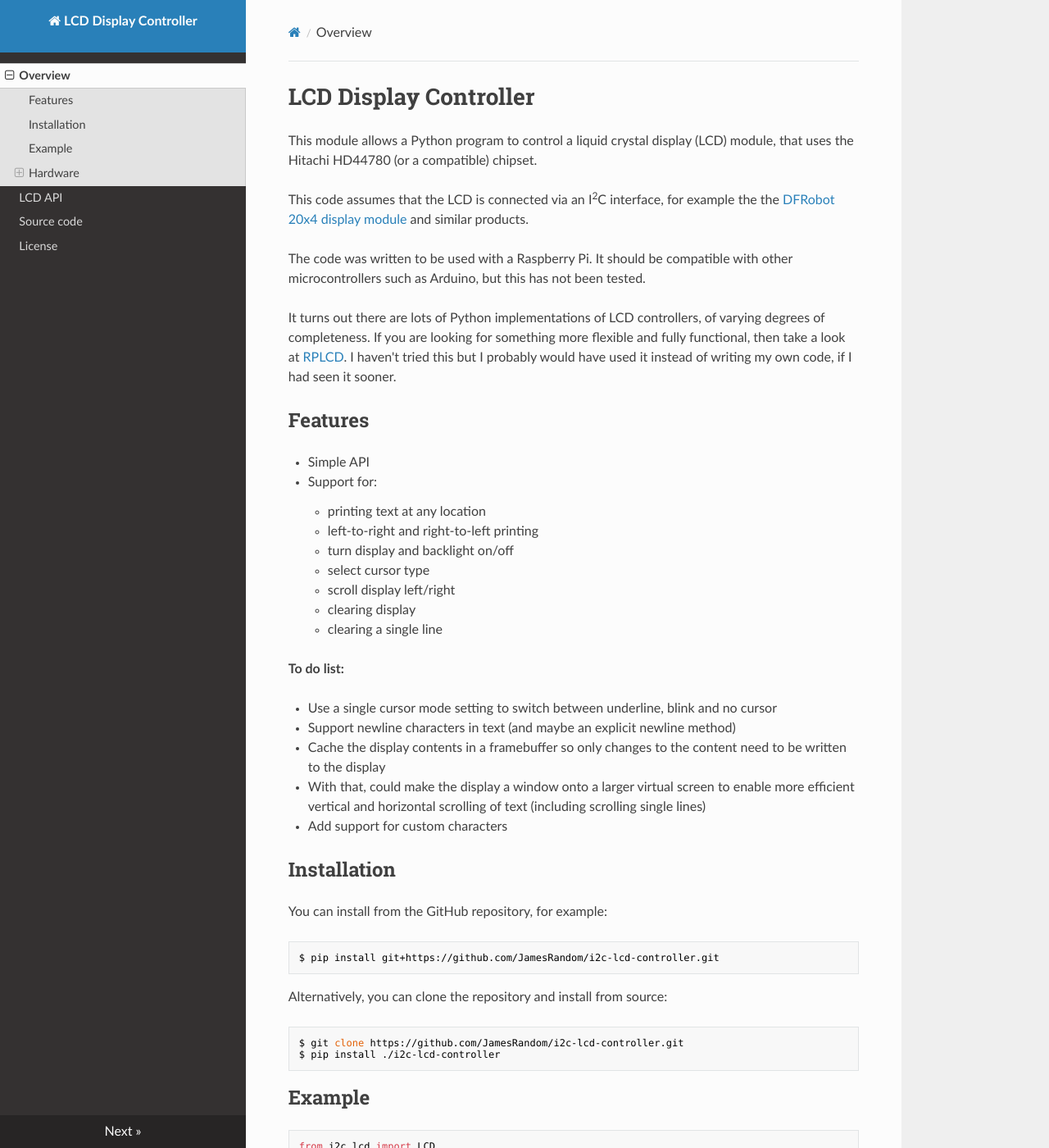
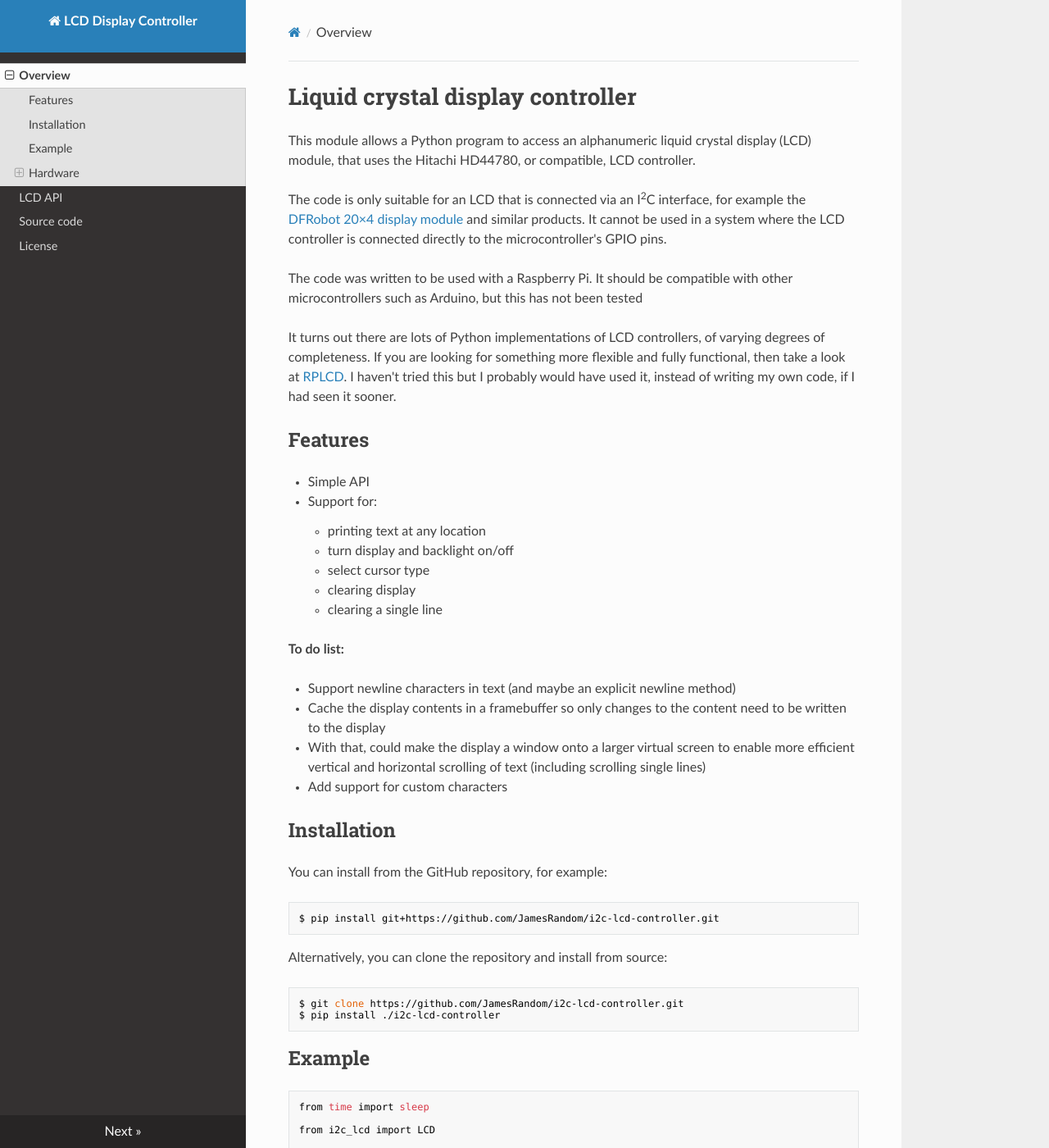
Before and after one commit to JamesRandom/i2c-lcd-controller, an MkDocs documentation site: the page built from docs/index.md, in a window 1280 px wide and 1400 px high. Shown: the whole window at 82% size. Built offline with MkDocs 1.6.1, drawn with Linux system fonts in a browser that asks for light colours; nearby versions of some CDN libraries; some of the changed text lies outside the part shown.

Commit message:
Update documentation and example code

````diff
--- a/docs/index.md
+++ b/docs/index.md
@@ -1,21 +1,22 @@
-# LCD Display Controller
+# Liquid crystal display controller
 
-This module allows a Python program to control a liquid crystal display (LCD)
-module, that uses the Hitachi HD44780 (or a compatible) chipset.
+This module allows a Python program to access an alphanumeric liquid crystal display (LCD)
+module, that uses the Hitachi HD44780, or compatible, LCD controller.
 
-This code assumes that the LCD is connected via an I<sup>2</sup>C interface, for example
-the the [DFRobot 20x4 display module](https://www.dfrobot.com/product-590.html)
-and similar products.
+The code is only suitable for an LCD that is connected via an I<sup>2</sup>C interface,
+for example the [DFRobot 20×4 display
+module](https://www.dfrobot.com/product-590.html) and similar products. It
+cannot be used in a system where the LCD controller is connected directly to the
+microcontroller's GPIO pins.
 
 The code was written to be used with a Raspberry Pi. It should be compatible
-with other microcontrollers such as Arduino, but this has not been tested.
+with other microcontrollers such as Arduino, but this has not been tested
 
 It turns out there are lots of Python implementations of LCD controllers, of
 varying degrees of completeness. If you are looking for something more flexible
 and fully functional, then take a look at
 [RPLCD](https://rplcd.readthedocs.io/). I haven't tried this but I probably
-would have used it instead of writing my own code, if I had seen it sooner.
-
+would have used it, instead of writing my own code, if I had seen it sooner.
 
 ## Features
 
@@ -24,24 +25,20 @@ would have used it instead of writing my own code, if I had seen it sooner.
 * Support for:
 
     * printing text at any location
-    * left-to-right and right-to-left printing
     * turn display and backlight on/off
     * select cursor type
-    * scroll display left/right
     * clearing display
     * clearing a single line
 
 **To do list:**
 
-*   Use a single cursor mode setting to switch between underline, blink and no
-    cursor
-*   Support newline characters in text (and maybe an explicit newline method)
-*   Cache the display contents in a framebuffer so only changes to the content
+* Support newline characters in text (and maybe an explicit newline method)
+* Cache the display contents in a framebuffer so only changes to the content
     need to be written to the display
-*   With that, could make the display a window onto a larger virtual screen to
+* With that, could make the display a window onto a larger virtual screen to
     enable more efficient vertical and horizontal scrolling of text (including
     scrolling single lines)
-*   Add support for custom characters
+* Add support for custom characters
 
 ## Installation
 
@@ -58,33 +55,46 @@ $ git clone https://github.com/JamesRandom/i2c-lcd-controller.git
 $ pip install ./i2c-lcd-controller
 ```
 
-
 ## Example
 
 ```{python}
+from time import sleep
+
 from i2c_lcd import LCD
 
 lcd = LCD()
 
 lcd.clear_display()
+
+# Print some text
 lcd.move_to(0, 5)
 lcd.print("Hello world")
+sleep(1)
 
-# Right to left text
-lcd.left_to_right(False)
-lcd.print_at(2, 15, "Hello world")
-lcd.left_to_right(True)
+# Show the various cursor types
+lcd.set_cursor(LCD.Cursor.BLINK)
+sleep(1)
+lcd.set_cursor(LCD.Cursor.UNDERSCORE)
+sleep(1)
+lcd.set_cursor(LCD.Cursor.NONE)
+sleep(1)
 
-# Turn off display
-sleep(5)
+# Display more text and delete the original
+lcd.move_to(1, 6)
+lcd.print("Hello world")
+lcd.clear_line(0)
+
+# Turn off display and backlight
+sleep(3)
 lcd.display(False)
+sleep(2)
 lcd.backlight(False)
 ```
 
 ## Hardware
 
 The output pins on the PCA8574 I<sup>2</sup>C expander port are connected to the
-control and data bits on the HD44780U LCD display controller as follows:
+control and data bits on the HD44780U LCD controller as follows:
 
 | Expander Port Pin | LCD Controller Function                                 |
 | ----------------- | ------------------------------------------------------- |
--- a/pyproject.toml
+++ b/pyproject.toml
@@ -2,7 +2,7 @@
 
 name = "i2c-lcd"
 description = "A Python interface to an LCD display module connected via an I2C port expander"
-version = "0.1.0"
+version = "0.2.0"
 license = "0BSD"
 dependencies = [
     "smbus2==0.5.0"
````
Also changed, not shown: other parts of docs/index.md (+2 -3 lines), README.md (+9 -4 lines), 2 other files.
